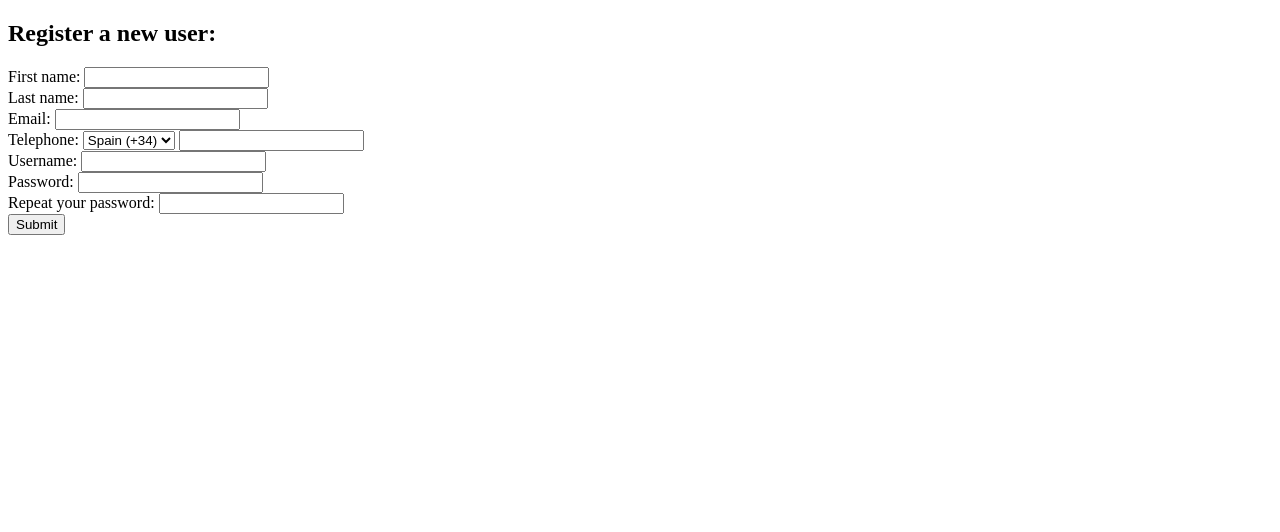
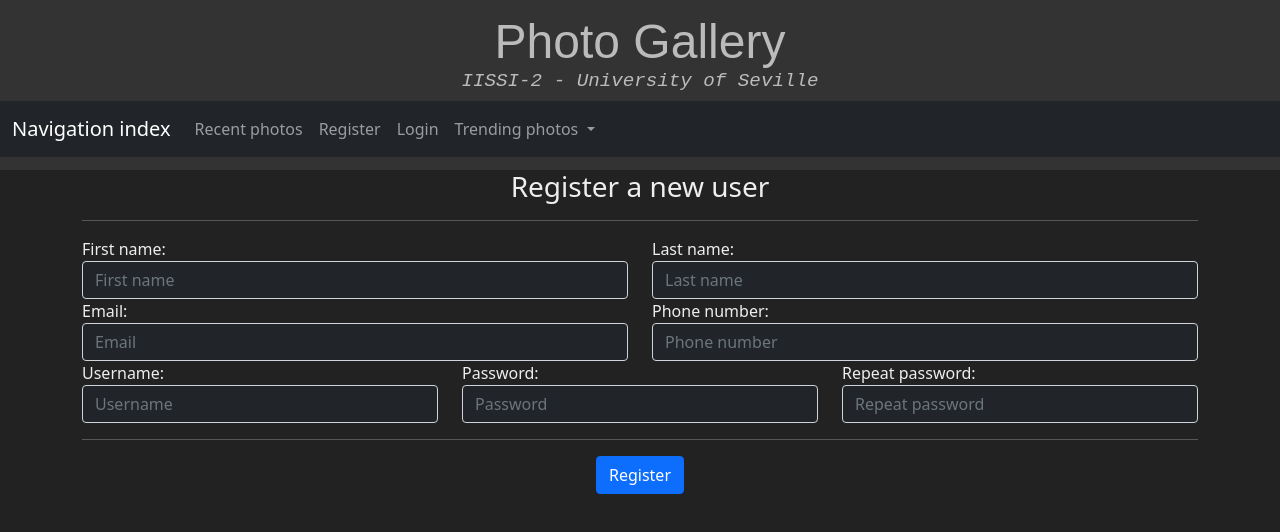
Before and after one commit to VVT4225/Photo-Gallery-Labs, a plain HTML site: page web/register.html in a window 1280 px wide. Drawn offline with Linux system fonts and the light colour scheme.

Commit message:
register page

```diff
--- a/web/header.html
+++ b/web/header.html
@@ -6,11 +6,36 @@
     <h1 id="title">Photo Gallery</h1>
     <h3 id="subtitle">IISSI-2 - University of Seville</h3>
 
-    <div class="navigation">
-        <a href="index.html">Recent photos</a>
-        <a href="register.html">Register</a>
-        <a href="login.html">Login</a>
-    </div>
+    <nav class="navbar navbar-expand-lg navbar-dark bg-dark">
+        <div class="container-fluid">
+          <a class="navbar-brand" href="#">Navigation index</a>
+          <button class="navbar-toggler" type="button" data-bs-toggle="collapse" data-bs-target="#navbarSupportedContent"
+            aria-controls="navbarSupportedContent" aria-expanded="false" aria-label="Toggle navigation">
+            <span class="navbar-toggler-icon"></span>
+          </button>
+          <div class="collapse navbar-collapse" id="navbarSupportedContent">
+            <ul class="navbar-nav me-auto mb-2 mb-lg-0">
+              <li class="nav-item">
+                <a class="nav-link" href="index.html">Recent photos</a>
+              </li>
+              <li class="nav-item">
+                <a class="nav-link" href="register.html">Register</a>
+              </li>
+              <li class="nav-item">
+                <a class="nav-link" href="login.html">Login</a>
+              </li>
+              <li class="nav-item dropdown">
+                <a class="nav-link dropdown-toggle" href="#" id="navbarDropdown" role="button" data-bs-toggle="dropdown"
+                  aria-expanded="false">
+                  Trending photos
+                </a>
+                <ul class="dropdown-menu bg-dark" aria-labelledby="navbarDropdown">
+                  <li><a class="dropdown-item text-light" href="trending_users.html">Trending users</a></li>
+                  <li><a class="dropdown-item text-light" href="trending_photos.html">Trending photos</a></li>
+                </ul>
+              </li>
+            </ul>
+          </div>
+        </div>
+    </nav>
 </div>
-
-<hr>
--- a/web/register.html
+++ b/web/register.html
@@ -3,55 +3,91 @@
     <head>
         <title>Register form</title>
         <link rel="icon" href="/images/favicon.ico">
+        <link rel="stylesheet" href="/css/style.css">
+        <script src="/js/utils/include.js"></script>
+
+        <!-- bootstrap -->
+        <meta name="viewport" content="width=device-width, initial-scale=1, shrink-to-fit=no">
+        <link rel="stylesheet" href="/css/bootstrap.min.css">
+        <link rel="stylesheet" href="/css/font-awesome.min.css">
+        <script src="/js/libs/bootstrap.min.js"></script>
     </head>
 
     <body class="dark">
-        <h2>Register a new user:</h2>
-        <form>
-            <div class="input-group">
-                <label for="firstname-input">First name:</label>
-                <input type="text" id="firstname-input" name="firstName" required>
+        <div id="page-header"></div>
+
+        <div class="container">
+            <div class="row text-center">
+                <div class="col-md">
+                    <h3>Register a new user</h3>
+                    <hr>
+                </div>
             </div>
 
-            <div class="input-group">
-                <label for="lastname-input">Last name:</label>
-                <input type="text" id="lastname-input" name="lastName" required>
+            <form>
+                <div class="row">
+                    <div class="col-md">
+                      <div class="form-group">
+                        <label for="firstname-input">First name:</label>
+                        <input type="text" class="form-control text-light bg-dark" id="firstname-input" name="firstName" placeholder="First name">
+                      </div>
                     </div>
 
-            <div class="input-group">
+                    <div class="col-md">
+                      <div class="form-group">
+                        <label for="lastname-input">Last name:</label>
+                        <input type="text" class="form-control text-light bg-dark" id="lastname-input" name="lastName" placeholder="Last name">
+                      </div>
+                    </div>
+                </div>
+                <div class="row">
+                    <div class="col-md">
+                      <div class="form-group">
                         <label for="email-input">Email:</label>
-                <input type="email" id="email-input" name="email" required>
+                        <input type="text" class="form-control text-light bg-dark" id="email-input" name="email" placeholder="Email">
+                      </div>
                     </div>
 
-            <div class="input-group">
-                <label for="telephone-input">Telephone:</label>
-                <select name="prefix" id="prefix-input">
-                <option value="34">Spain (+34)</option>
-                <option value="1">USA (+1)</option>
-                <option value="other">Other</option>
-                </select>
-                <input type="text" id="telephone-input" name="telephone" required>
+                    <div class="col-md">
+                      <div class="form-group">
+                        <label for="phonenumber-input">Phone number:</label>
+                        <input type="text" class="form-control text-light bg-dark" id="phonenumber-input" name="phoneNumber" placeholder="Phone number">
+                      </div>
+                    </div>
+                </div>
+                <div class="row">
+                    <div class="col-md">
+                      <div class="form-group">
+                        <label for="username-input">Username:</label>
+                        <input type="text" class="form-control text-light bg-dark" id="username-input" name="username" placeholder="Username">
+                      </div>
                     </div>
 
-            <div class="input-group">
-                <label for="username-input">Username:</label>
-                <input type="text" id="username-input" name="username" required>
+                    <div class="col-md">
+                      <div class="form-group">
+                        <label for="password-input">Password:</label>
+                        <input type="text" class="form-control text-light bg-dark" id="password-input" name="password" placeholder="Password">
+                      </div>
                     </div>
 
-            <div class="input-group">
-                <label for="password-input">Password:</label>
-                <input type="password" id="password-input" name="password" required>
+                    <div class="col-md">
+                        <div class="form-group">
+                          <label for="repeatPassword-input">Repeat password:</label>
+                          <input type="text" class="form-control text-light bg-dark" id="repeatPassword-input" name="repeatPassword" placeholder="Repeat password">
+                        </div>
+                    </div>
+                </div>
+                <hr>
+                <div class="row">
+                    <div class="col-md text-center">
+                      <button type="submit" class="btn btn-primary">Register</button>
+                    </div>
+                </div>
+            </form>
         </div>
 
-            <div class="input-group">
-                <label for="password2-input">Repeat your password:</label>
-                <input type="password2" id="password2-input" name="password2" required>
-            </div>
-
-            <div class="input-group">
-                <input type="submit">
-            </div>
-        </form>
-
+        <script>
+            include("header.html", "#page-header");
+        </script>
     </body>
 </html>
```
Also changed, not shown: web/index.html (+40 -54 lines), web/login.html (added, +32 -0 lines), web/photo_detail.html (added, +54 -0 lines). Lines whose indentation alone changed are shown as unchanged.
